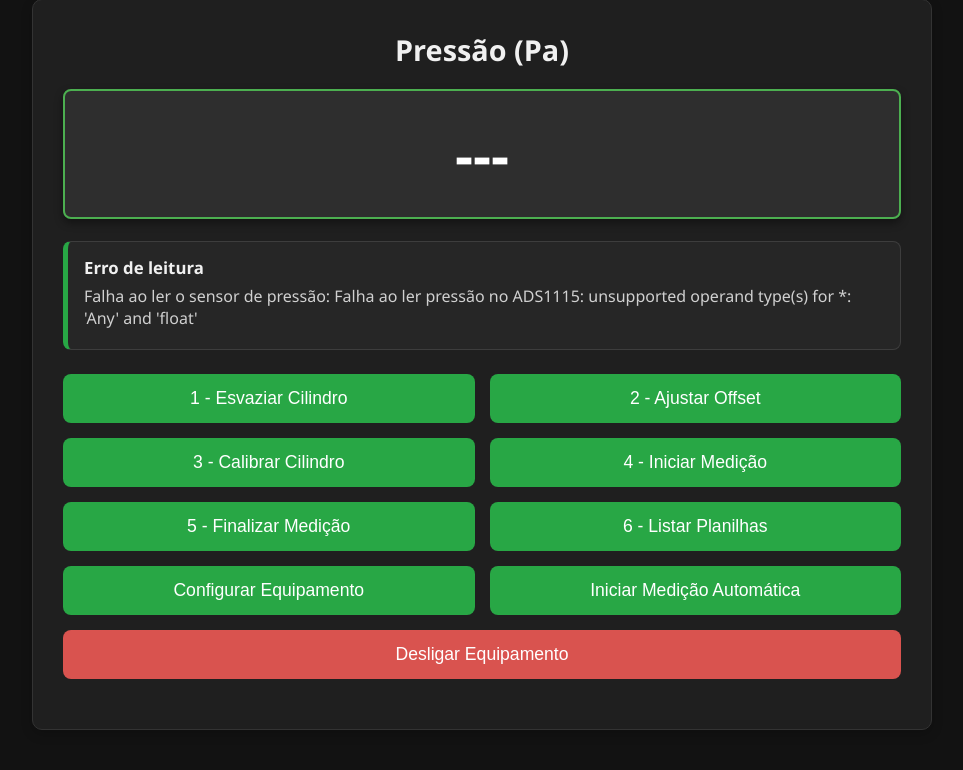
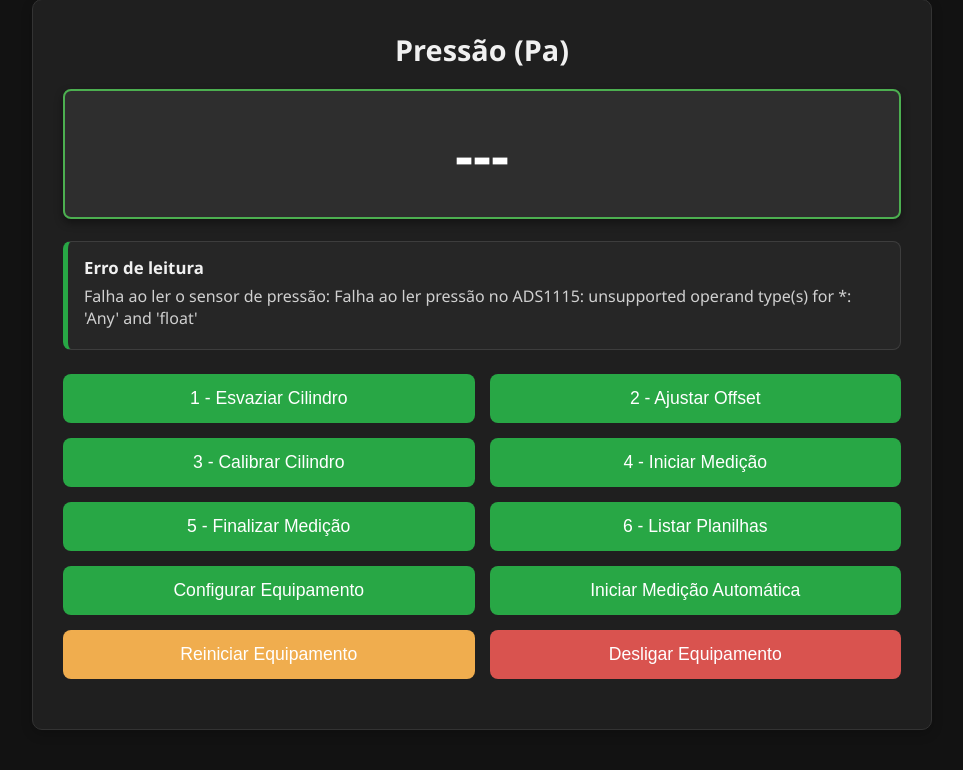
Before and after one commit to luciano-mesquita/mestrado-permear, a Flask app: page / in a window 1280 px wide. Shown: the part 41-811 px from the top of the page, without its empty margins (158-1121 px from the left). Run offline with Flask 3, Linux system fonts and the light colour scheme.

Commit message:
Restaura calibração em 1150 Pa e adiciona reinício do equipamento

```diff
--- a/app.py
+++ b/app.py
@@ -411,6 +411,25 @@ def desligar_equipamento():
         )
         return jsonify({"status": f"Erro ao desligar equipamento: {str(e)}"}), 500
 
+@app.route("/reiniciar_equipamento", methods=["POST"])
+def reiniciar_equipamento():
+    try:
+        atualizar_status(
+            "Reinicialização do equipamento",
+            "Comando de reinicialização enviado ao Raspberry Pi.",
+            em_execucao=False
+        )
+        # Executa em thread para responder ao cliente antes da reinicialização.
+        Thread(target=lambda: subprocess.run(["sudo", "shutdown", "-r", "now"], check=False), daemon=True).start()
+        return jsonify({"status": "Reinicialização iniciada. O Raspberry Pi será reiniciado em instantes."})
+    except Exception as e:
+        atualizar_status(
+            "Erro na reinicialização",
+            f"Falha ao reiniciar equipamento: {str(e)}",
+            erro=True
+        )
+        return jsonify({"status": f"Erro ao reiniciar equipamento: {str(e)}"}), 500
+
 @app.route("/data")
 def data():
     with lock:
--- a/static/script.js
+++ b/static/script.js
@@ -314,6 +314,18 @@ function salvarConfiguracoes() {
     });
 }
 
+
+async function reiniciarEquipamento() {
+  try {
+    const res = await fetch("/reiniciar_equipamento", { method: "POST" });
+    const data = await res.json();
+    setMensagemSistema(data.status || "Comando de reinicialização enviado.", "info");
+  } catch (error) {
+    console.error("Erro ao reiniciar equipamento:", error);
+    setMensagemSistema("Não foi possível enviar o comando de reinicialização.", "erro");
+  }
+}
+
 async function desligarEquipamento() {
   try {
     const res = await fetch("/desligar_equipamento", { method: "POST" });
--- a/static/styles.css
+++ b/static/styles.css
@@ -102,6 +102,14 @@ button:hover {
 
 button:active {
   transform: scale(0.98); /* Efeito de redução ao clicar */
+}
+
+.warning-button {
+  background-color: #f0ad4e;
+}
+
+.warning-button:hover {
+  background-color: #ec971f;
 }
 
 .danger-button {
--- a/templates/index.html
+++ b/templates/index.html
@@ -95,6 +95,7 @@
             <button onclick="abrirModalPlanilhas()">6 - Listar Planilhas</button>
             <button onclick="abrirModalConfig()">Configurar Equipamento</button>
             <button onclick="iniciarMedicaoAutomatica()">Iniciar Medição Automática</button>
+            <button class="warning-button" onclick="reiniciarEquipamento()">Reiniciar Equipamento</button>
             <button class="danger-button" onclick="desligarEquipamento()">Desligar Equipamento</button>
         </div>
     </div>
```
Also changed, not shown: README.md (added).
